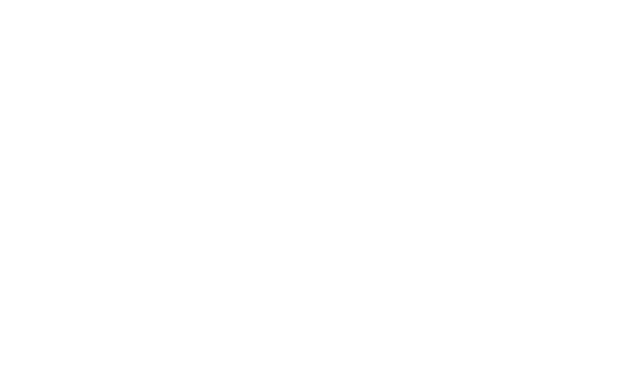
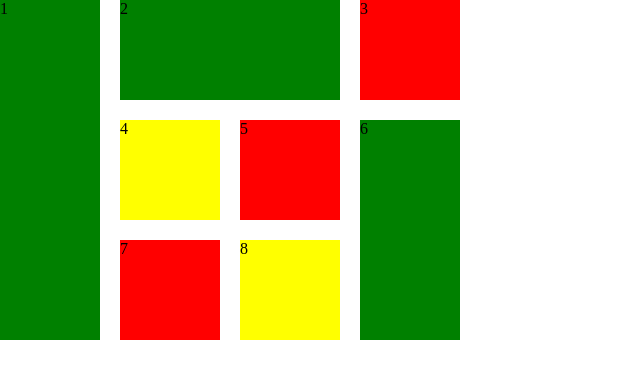
Before and after one commit to BORETS2002/28-dars-sinif-ishi, a plain HTML site: page index.html in a window 1280 px wide. Shown: the whole page, without its empty margins (0-640 px from the left). Drawn offline with Linux system fonts and the light colour scheme.

Commit message:
grid bilan ishlash

```diff
--- a/css/main.css
+++ b/css/main.css
@@ -1,6 +1,6 @@
 /* VARIABLES */
 
-:root{
+:root {
   /* --main-text-color : #fff; */
   /* --main-bg-color : #fff; */
   /* --main-font-size : 16px; */
@@ -10,17 +10,17 @@
 
 /* GENERAL */
 
-html{
+html {
   height: 100%;
   box-sizing: border-box;
 }
 
-img{
+img {
   display: block;
   height: auto;
 }
 
-body{
+body {
   display: flex;
   flex-direction: column;
   height: 100%;
@@ -31,7 +31,6 @@ body{
   /* font-weight: 400; */
   /* line-height: var(--main-line-height); */
 }
-
 
 .visually-hidden {
   position: absolute;
@@ -48,7 +47,7 @@ body{
 
 /* CONTAINER */
 
-.container{
+.container {
   /* max-width: your-size-here; */
   margin-right: auto;
   margin-left: auto;
@@ -57,6 +56,45 @@ body{
 }
 
 /* STICKY-FOOTER */
-.site-main{
+.site-main {
   flex-grow: 1;
 }
+.gridd__box {
+  display: grid;
+  grid-template-rows: 100px 100px 100px;
+  grid-template-columns: repeat(4, 100px);
+  grid-gap: 20px;
+}
+.grid {
+  background-color: green;
+}
+
+.grid__1 {
+  grid-row-start: 1;
+  grid-row-end: 4;
+}
+.grid__2 {
+  grid-column-start: 2;
+  grid-column-end: 4;
+}
+.grid__6 {
+  grid-column-start: 4;
+  grid-row-start: 2;
+  grid-row-end: 4;
+}
+.grid__3 {
+  background-color: red;
+}
+.grid__5 {
+  background-color: red;
+}
+.grid__7 {
+  background-color: red;
+}
+
+.grid__4 {
+  background-color: yellow;
+}
+.grid__8 {
+  background-color: yellow;
+}
--- a/index.html
+++ b/index.html
@@ -1,43 +1,39 @@
 <!DOCTYPE html>
 <html lang="en">
   <head>
-  <meta charset="UTF-8">
-  <meta http-equiv="X-UA-Compatible" content="IE=edge">
-  <meta name="viewport" content="width=device-width, initial-scale=1.0">
+    <meta charset="UTF-8" />
+    <meta http-equiv="X-UA-Compatible" content="IE=edge" />
+    <meta name="viewport" content="width=device-width, initial-scale=1.0" />
     <title>Template Project</title>
-  <!-- <link rel="stylesheet" href="./css/normalize.css"> -->
-  <!-- <link rel="stylesheet" href="./css/main.css"> -->
-  <link rel="stylesheet" href="./css/main.min.css">
+    <!-- <link rel="stylesheet" href="./css/normalize.css" /> -->
+    <link rel="stylesheet" href="./css/main.css" />
+    <!-- <link rel="stylesheet" href="./css/main.min.css"> -->
   </head>
   <body>
-
-
-
     <!-- SITE HEADER START -->
 
-  <header class="site-header">
-
-  </header>
+    <header class="site-header"></header>
 
     <!-- SITE HEADER END -->
 
-
     <!-- SITE MAIN START -->
     <main class="site-main">
-
-    <section class="hero">
-
-    </section>
-
+      <div class="gridd__box">
+        <div class="grid grid__1">1</div>
+        <div class="grid grid__2">2</div>
+        <div class="grid grid__3">3</div>
+        <div class="grid grid__4">4</div>
+        <div class="grid grid__5">5</div>
+        <div class="grid grid__6">6</div>
+        <div class="grid grid__7">7</div>
+        <div class="grid grid__8">8</div>
+        <!-- <div class="grid grid__9">9</div> -->
+        <!-- <div class="grid grid__10">10</div>
+        <div class="grid grid__10">11</div>
+        <div class="grid grid__10">12</div> -->
+      </div>
     </main>
 
     <!-- SITE MAIN END -->
-
-  <!-- SITE FOOTER START -->
-  <footer class="site-footer">
-
-  </footer>
-  <!-- SITE FOOTER END -->
-
   </body>
 </html>
```
Lines whose indentation alone changed are shown as unchanged.
